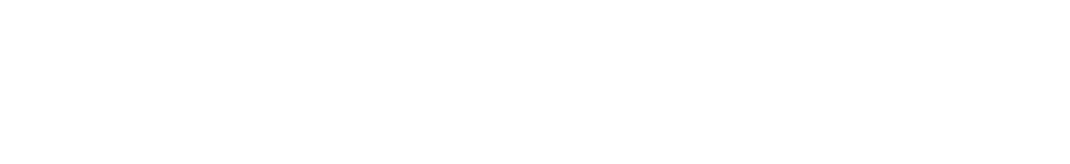
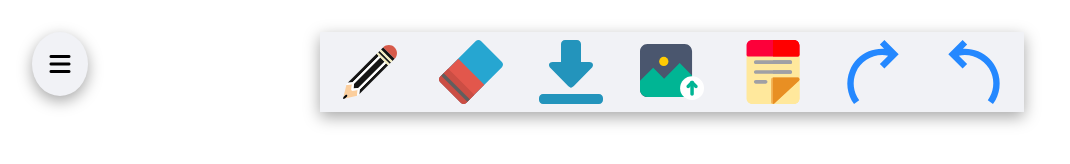
Before and after one commit to saravanaguhan19/sketch_board, a plain HTML site: page index.html in a window 1280 px wide. Shown: the whole page, without its empty margins (0-1070 px from the left). Drawn offline with Linux system fonts and the light colour scheme.

Commit message:
basic Ui setup done

```diff
--- a/index.html
+++ b/index.html
@@ -4,10 +4,28 @@
     <meta charset="UTF-8" />
     <meta name="viewport" content="width=device-width, initial-scale=1.0" />
     <title>sketch board</title>
+    <link
+      rel="stylesheet"
+      href="https://cdnjs.cloudflare.com/ajax/libs/font-awesome/6.1.1/css/all.min.css"
+      integrity="sha512-KfkfwYDsLkIlwQp6LFnl8zNdLGxu9YAA1QvwINks4PhcElQSvqcyVLLD9aMhXd13uQjoXtEKNosOWaZqXgel0g=="
+      crossorigin="anonymous"
+      referrerpolicy="no-referrer"
+    />
     <link rel="stylesheet" href="style.css" />
   </head>
   <body>
-
+    <div class="option-container">
+      <i class="fa-solid fa-bars"></i>
+    </div>
+    <div class="tools-container">
+      <img src="./Icons/Pencil.svg" />
+      <img src="./Icons/Eraser.svg" />
+      <img src="./Icons/Download.svg" />
+      <img src="./Icons/Upload.svg" />
+      <img src="./Icons/StickyNote.svg" />
+      <img src="./Icons/Redo.svg" />
+      <img src="./Icons/Undo.svg" />
+    </div>
     <script src="./script.js"></script>
   </body>
 </html>
--- a/style.css
+++ b/style.css
@@ -0,0 +1,40 @@
+* {
+  box-sizing: border-box;
+}
+
+body {
+  margin: 0;
+  padding: 0;
+}
+
+.option-container {
+  height: 4rem;
+  width: 3.5rem;
+  position: absolute;
+  top: 2rem;
+  left: 2rem;
+  background-color: #f1f2f6;
+  display: flex;
+  align-items: center;
+  justify-content: center;
+  border-radius: 50%;
+  font-size: 1.5rem;
+  box-shadow: rgba(0, 0, 0, 0.35) 0px 5px 15px;
+}
+
+.tools-container {
+  display: flex;
+  height: 5rem;
+  width: 55vw;
+  background-color: #f1f2f6;
+  box-shadow: rgba(0, 0, 0, 0.35) 0px 5px 15px;
+  justify-content: space-around;
+  position: absolute;
+  top: 2rem;
+  left: 25vw;
+}
+
+.tools-container > * {
+  display: block;
+  width: 4rem;
+}
```
Also changed, not shown: Icons/Download.svg (added), Icons/Eraser.svg (added), Icons/Pencil.svg (added), Icons/Redo.svg (added), Icons/StickyNote.svg (added), Icons/Undo.svg (added), Icons/Upload.svg (added), Icons/favicon.ico (added).
